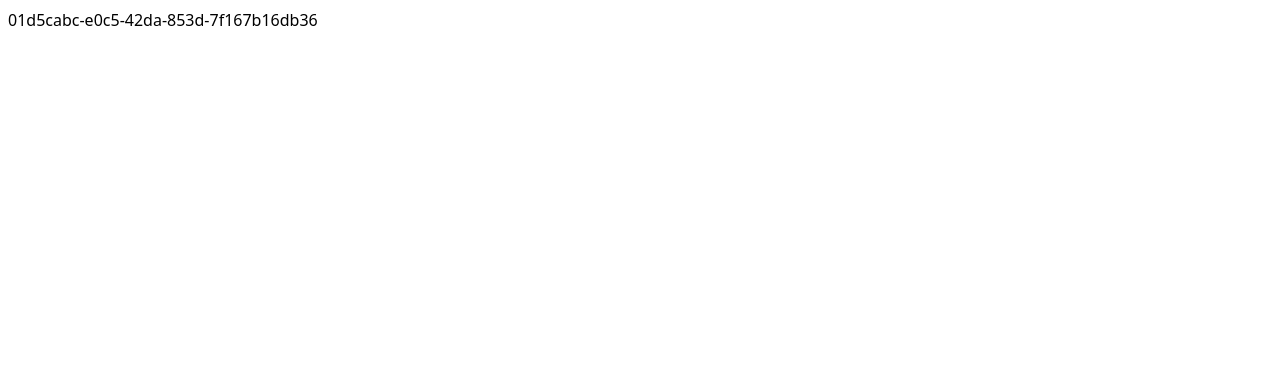
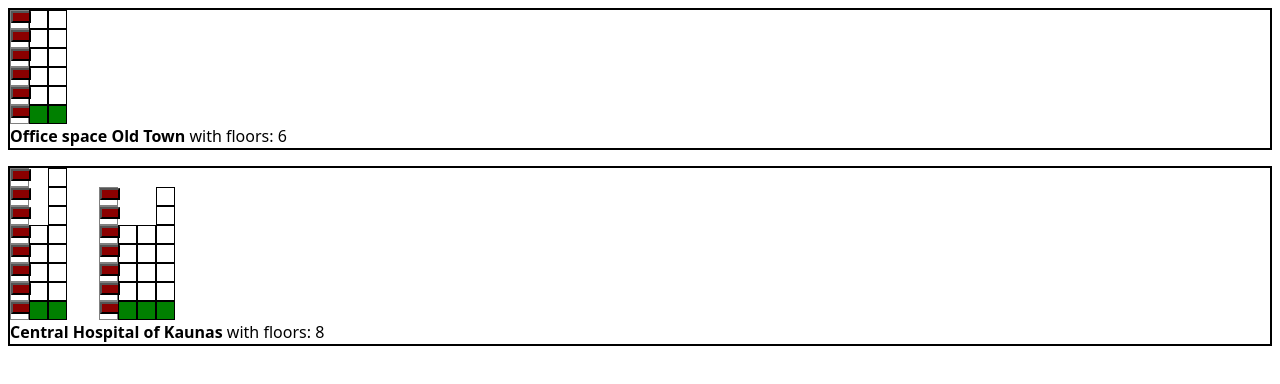
Before and after one commit to vygandas/elevators, a React (Vite) app: page / in a window 1280 px wide. Shown: the top 384 px of the page. Built offline with nearby package versions, Linux system fonts and the light colour scheme.

Commit message:
elevators finally working; one issue to solve is performance

```diff
--- a/src/App.tsx
+++ b/src/App.tsx
@@ -1,17 +1,118 @@
 import { useState } from "react";
 import { initBuildings } from "./initializers/initBuildings.ts";
 import { Building } from "./core/building/Building.ts";
+import { BuildingView } from "./views/building/building.view.tsx";
+import styled from "styled-components";
+import { Controller } from "./core/controller/Controller.ts";
+import { Elevator } from "./core/elevator/Elevator.ts";
 
 function App() {
-  const [buildings] = useState(initBuildings());
+  const [tick, setTick] = useState(0);
+  const [buildings] = useState(initBuildings(() => setTick(tick + 1)));
 
   return (
     <>
+      {/*<div data-tick={tick} />*/}
       {buildings.map((building: Building) => (
-        <div key={building.id}>{building.id}</div>
+        <BuildingView
+          key={building.id}
+          info={
+            <>
+              <strong>{building.title}</strong> with floors:{" "}
+              {building.getMaxFloors()}
+            </>
+          }
+        >
+          <ElevatorZone>
+            {building.getElevatorControllers().map((controller: Controller) => (
+              <div
+                key={controller.id}
+                style={{
+                  display: "flex",
+                  flexDirection: "row",
+                  alignItems: "flex-end",
+                }}
+              >
+                <div>
+                  {Array(controller.getTotalFloors())
+                    .fill(0)
+                    .map((_, i) => (
+                      <div
+                        key={`${_.toString()}${i.toString()}`}
+                        style={{
+                          border: "1px solid grey",
+                          width: "19px",
+                          height: "19px",
+                        }}
+                      >
+                        <Button
+                          onClick={() =>
+                            controller.callToFloor(
+                              controller.getTotalFloors() - (i + 1),
+                            )
+                          }
+                        />
+                      </div>
+                    ))}
+                </div>
+                <div>
+                  <div
+                    style={{
+                      display: "flex",
+                      flexDirection: "row",
+                      alignItems: "flex-end",
+                    }}
+                  >
+                    {controller.getElevators().map((elevator: Elevator) => (
+                      <div key={elevator.getId()}>
+                        {Array(elevator.getTotalFloors())
+                          .fill(0)
+                          .map((_, i) => (
+                            <Floor
+                              key={`${elevator.getId()}${_.toString()}${i.toString()}`}
+                              isElevatorHere={
+                                elevator.getCurrentFloor() ===
+                                elevator.getTotalFloors() - (i + 1)
+                              }
+                            />
+                          ))}
+                      </div>
+                    ))}
+                  </div>
+                </div>
+              </div>
+            ))}
+          </ElevatorZone>
+        </BuildingView>
       ))}
     </>
   );
 }
 
 export default App;
+
+const Button = styled.button`
+  color: white;
+  background: darkred;
+  font-size: 11px;
+  padding: 4px 8px;
+  display: block;
+  height: 10px;
+  width: 5px;
+`;
+
+const ElevatorZone = styled.div`
+  display: flex;
+  flex-direction: row;
+  gap: 32px;
+  align-items: end;
+`;
+
+const Floor = styled.div<{ isElevatorHere: boolean }>(
+  ({ isElevatorHere }) => `
+  border: 1px solid black;
+  width: 19px;
+  height: 19px;
+  background-color: ${isElevatorHere ? "green" : "transparent"};
+`,
+);
--- a/src/core/building/Building.ts
+++ b/src/core/building/Building.ts
@@ -3,14 +3,26 @@
 
 export class Building {
   public readonly id: string;
+  public readonly title: string;
   private elevatorControllers: Array<Controller> = [];
 
-  constructor() {
+  constructor(title: string) {
     this.id = uuid();
+    this.title = title;
   }
 
   public addElevatorController = (c: Controller) =>
     this.elevatorControllers.push(c);
 
   public getElevatorControllers = () => this.elevatorControllers;
+
+  public getMaxFloors = () => {
+    let max = 0;
+    for (const controller of this.elevatorControllers) {
+      if (controller.getTotalFloors() >= max) {
+        max = controller.getTotalFloors();
+      }
+    }
+    return max;
+  };
 }
--- a/src/core/controller/Controller.ts
+++ b/src/core/controller/Controller.ts
@@ -2,6 +2,7 @@
 import { Floors } from "../generics/Floors.ts";
 import { ICallToFloorTask } from "./CallToFloorTask.ts";
 import { v4 as uuid } from "uuid";
+import { DirectionEnum } from "../elevator/Direction.enum.ts";
 
 /**
  * Controller class
@@ -11,13 +12,21 @@
  * This controller decides which elevator to send where.
  */
 export class Controller extends Floors {
+  public readonly id;
   private elevators: Array<Elevator> = [];
   private unassignedCallsToFloorsQueue: Array<ICallToFloorTask> = [];
   private assignedCallsToFloorsQueue: Array<ICallToFloorTask> = [];
+  // eslint-disable-next-line @typescript-eslint/ban-ts-comment
+  // @ts-ignore
   private controllerExecutor: NodeJS.Timer | undefined = undefined;
+  private readonly onTick: () => void = () => {
+    console.log("TICK IS NOT SET");
+  };
 
-  constructor(totalFloors: number) {
+  constructor(totalFloors: number, onTick: () => void) {
     super(totalFloors);
+    this.onTick = onTick;
+    this.id = uuid();
     this.launchControllerExecutor();
     return this;
   }
@@ -26,26 +35,51 @@
     const id = uuid();
     elevator.setId(id);
     elevator.setOnIdle(this.findNextJob);
+    elevator.setOnStop(() => {
+      console.log("STOPPED");
+    });
     this.elevators.push(elevator);
     return this;
   };
 
+  public getElevators = () => {
+    return this.elevators;
+  };
+
   public callToFloor = (floor: number) => {
+    console.log("CONTROLLER calling elevator to floor:", floor, this.elevators);
     this.unassignedCallsToFloorsQueue.push({ floor });
   };
 
   private launchControllerExecutor = () => {
-    this.controllerExecutor = setInterval(this.takeQueuedCallToFloor, 100);
-    console.log("controllerExecutor", this.controllerExecutor);
+    this.controllerExecutor = setInterval(this.takeQueuedCallToFloor, 1000);
+    // console.log("controllerExecutor", this.controllerExecutor);
   };
 
   private takeQueuedCallToFloor = () => {
+    // Aggregate new calls
     const job = this.unassignedCallsToFloorsQueue.shift();
     if (job) {
       const elevatorId = this.findElevatorIndex(job);
+      console.log("CONTROLLER elevatorId", elevatorId);
       const todo = { ...job, elevatorId, id: uuid() };
       this.assignedCallsToFloorsQueue.push(todo);
+      console.log(
+        "CONTROLLER this.assignedCallsToFloorsQueue",
+        this.assignedCallsToFloorsQueue,
+      );
     }
+    // Initiate prepared calls
+    for (const elevator of this.elevators) {
+      // console.log("elevator", {
+      //   id: elevator.getId(),
+      //   direction: elevator.getDirection(),
+      // });
+      if (elevator.getDirection() === DirectionEnum.Idle) {
+        elevator.triggerOnIdle();
+      }
+    }
+    this.onTick();
   };
 
   private findElevatorIndex = (job: ICallToFloorTask) => {
@@ -66,14 +100,29 @@
 
   private findNextJob = (id: string) => {
     const elevator = this.elevators.find((e) => e.getId() === id);
-    const nextJob = this.assignedCallsToFloorsQueue.find((j) => j.id === id);
+    const nextJob = this.assignedCallsToFloorsQueue.find(
+      (j) => j.elevatorId === id,
+    );
+    // if (this.assignedCallsToFloorsQueue.length > 0) {
+    //   debugger;
+    // }
+
     if (elevator && nextJob) {
+      console.log({ elevator, nextJob });
       // TODO: this is where callback will animate stuff on ui
-      elevator.callToFloor(nextJob.floor, () => {});
-      elevator.setOnStop(() => {
-        this.assignedCallsToFloorsQueue =
-          this.assignedCallsToFloorsQueue.filter((j) => j.id === nextJob.id);
-      });
+      elevator.callToFloor(
+        nextJob.floor,
+        (currentFloor, isArrived, direction) => {
+          console.log("CALLBACK OF ELEVATOR", {
+            currentFloor,
+            isArrived,
+            direction,
+          });
+        },
+      );
+      this.assignedCallsToFloorsQueue = this.assignedCallsToFloorsQueue.filter(
+        (j) => j.id !== nextJob.id,
+      );
     }
   };
 }
--- a/src/initializers/initBuildings.ts
+++ b/src/initializers/initBuildings.ts
@@ -2,18 +2,39 @@
 import { Controller } from "../core/controller/Controller.ts";
 import { Elevator } from "../core/elevator/Elevator.ts";
 
-export const initBuildings = () => {
+export const initBuildings = (onTick: () => void = () => {}) => {
   const buildings = [];
 
-  const b1 = new Building();
-  const c1_1 = new Controller(5);
-  const e1_1_1 = new Elevator(5, 0, "Northern elevator");
-  const e1_1_2 = new Elevator(5, 0, "Southern elevator");
+  // First building with 1 elevators zone which has 2 elevators
+  const b1 = new Building("Office space Old Town");
+  const c1_1 = new Controller(6, onTick);
+  const e1_1_1 = new Elevator(6, 0, "Northern elevator");
+  const e1_1_2 = new Elevator(6, 0, "Southern elevator");
   c1_1.connectElevator(e1_1_1);
   c1_1.connectElevator(e1_1_2);
   b1.addElevatorController(c1_1);
 
   buildings.push(b1);
 
+  // Second building with 2 elevators zones which has 2 and 3 elevators
+  const b2 = new Building("Central Hospital of Kaunas");
+  const c2_1 = new Controller(8, onTick);
+  const e2_1_1 = new Elevator(5, 0, "Ambulance public elevator");
+  const e2_1_2 = new Elevator(8, 0, "Ambulance personnel elevator");
+  c2_1.connectElevator(e2_1_1);
+  c2_1.connectElevator(e2_1_2);
+
+  const c2_2 = new Controller(7, onTick);
+  const e2_2_1 = new Elevator(5, 0, "Operating room lounge patients");
+  const e2_2_2 = new Elevator(5, 0, "Operating room lounge cargo");
+  const e2_2_3 = new Elevator(7, 0, "Operating room lounge fire escape");
+  c2_2.connectElevator(e2_2_1);
+  c2_2.connectElevator(e2_2_2);
+  c2_2.connectElevator(e2_2_3);
+  b2.addElevatorController(c2_1);
+  b2.addElevatorController(c2_2);
+
+  buildings.push(b2);
+
   return buildings;
 };
--- /dev/null
+++ b/src/views/building/building.view.tsx
@@ -0,0 +1,22 @@
+import styled from "styled-components";
+import React, { FC } from "react";
+
+interface Props {
+  children: React.ReactNode;
+  info: React.ReactNode;
+}
+
+export const BuildingView: FC<Props> = ({ children, info }) => {
+  return (
+    <Wrapper>
+      <div></div>
+      <div>{children}</div>
+      <div>{info}</div>
+    </Wrapper>
+  );
+};
+
+const Wrapper = styled.div`
+  border: 2px solid black;
+  margin-bottom: 16px;
+`;
```
Also changed, not shown: src/core/elevator/Elevator.ts (+21 -6 lines).
